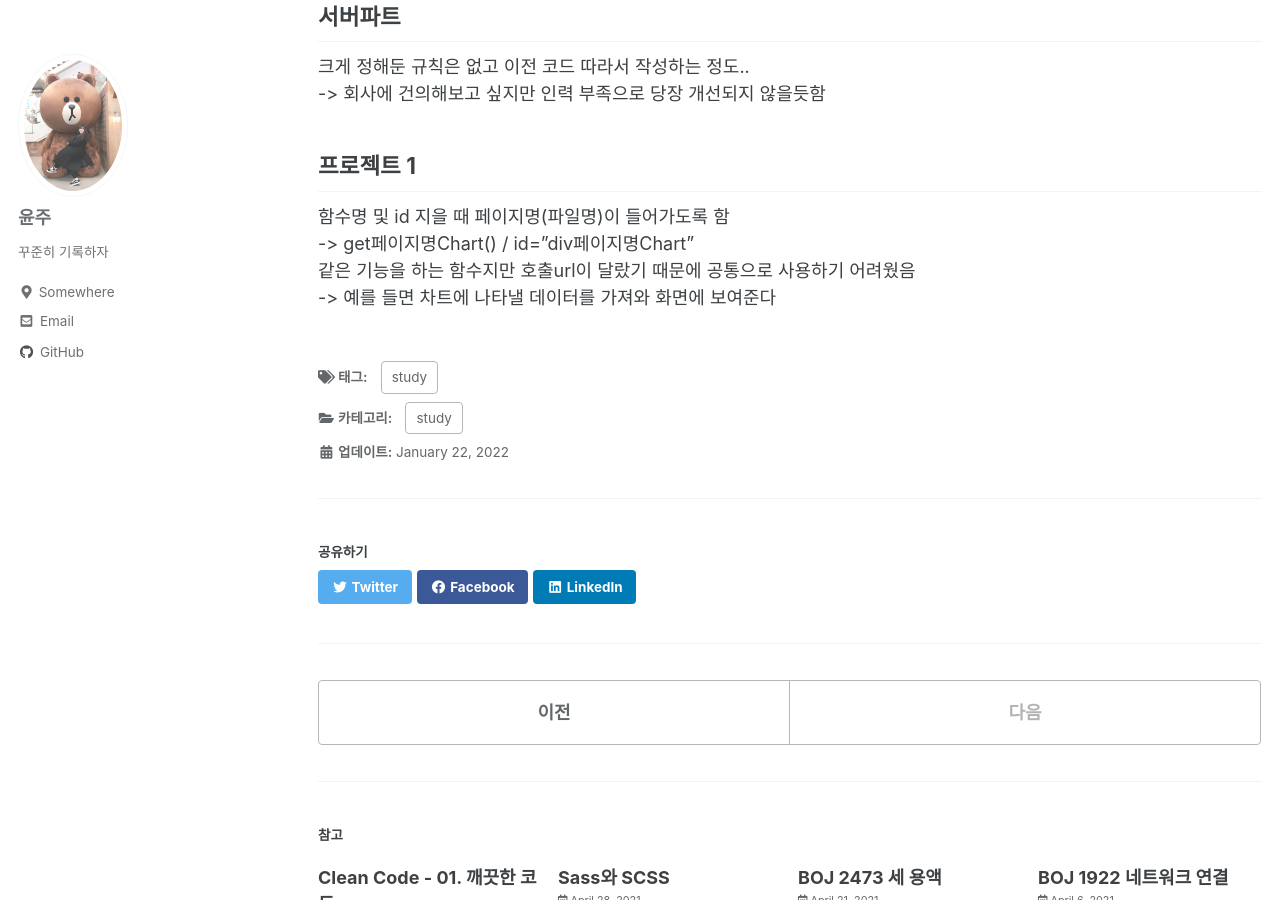
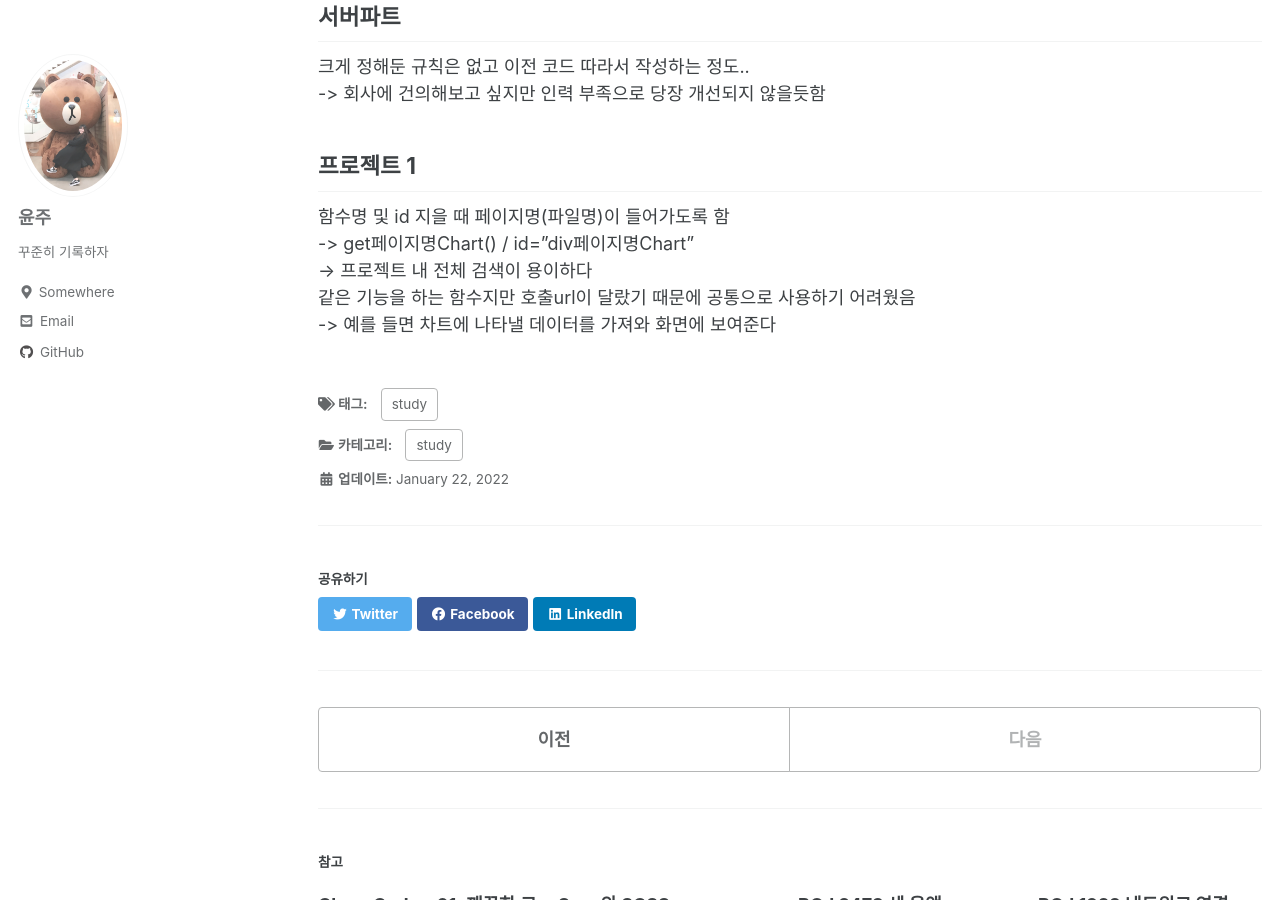
Before and after one commit to yunjjuice/yunjjuice.github.io, a Jekyll site: the page built from _posts/2022-01-22-clean_code_02.md, in a window 1280 px wide and 900 px high, scrolled down 3970 px. Built offline with Jekyll 4.4.1, drawn with Linux system fonts in a browser that asks for light colours; cached includes are drawn as plain includes.

Commit message:
[modify] clean code 02

```diff
--- a/_posts/2022-01-22-clean_code_02.md
+++ b/_posts/2022-01-22-clean_code_02.md
@@ -124,5 +124,6 @@ firstName, lastName, street, houseNumber, city, state, zipcode
 ## 프로젝트 1
 함수명 및 id 지을 때 페이지명(파일명)이 들어가도록 함
 -> get페이지명Chart() / id="div페이지명Chart"
+-> 프로젝트 내 전체 검색이 용이하다
 같은 기능을 하는 함수지만 호출url이 달랐기 때문에 공통으로 사용하기 어려웠음
 -> 예를 들면 차트에 나타낼 데이터를 가져와 화면에 보여준다
```
